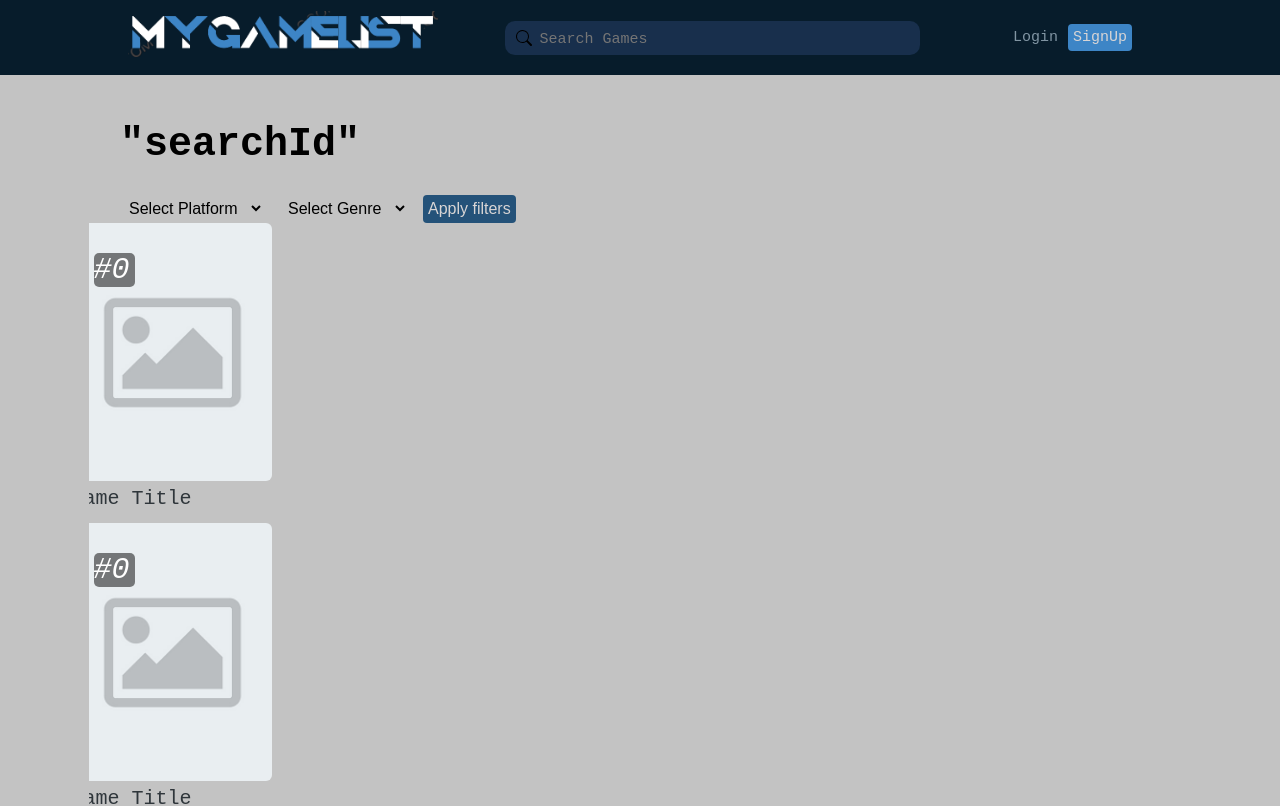
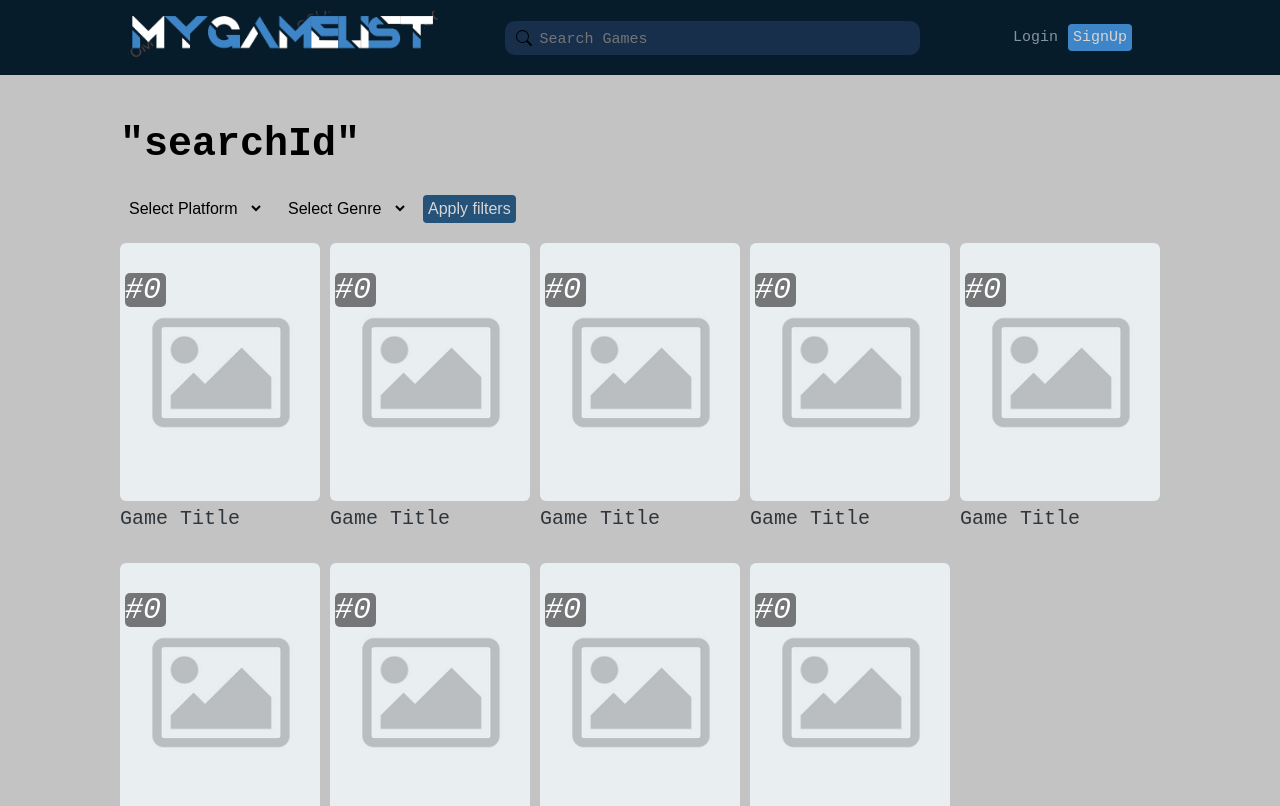
Before and after one commit to Pedro-Cat/MyGameList, a Next.js app: page /search/Popular in a window 1280 px wide. Shown: the top 806 px of the page. Built offline with nearby package versions, Linux system fonts and the light colour scheme; a web font is replaced by a local one.

Commit message:
Cards display fix

```diff
--- a/django/global.css
+++ b/django/global.css
@@ -77,3 +77,15 @@ a {
 .cardsDisplay .card p {
   display: block;
 }
+
+.cardsSearch{
+  display: grid;
+  grid-template-columns: repeat(auto-fill, minmax(200px, 1fr));
+
+  grid-gap: 10px;
+  grid-row-gap: 20px;
+  padding-top: 5px;
+
+  height: inherit;
+
+}
--- a/django/search/search.html
+++ b/django/search/search.html
@@ -20,7 +20,7 @@
 
       <input type="submit" name="submit" value="Apply filters" />
     </form>
-    <div class="cardsDisplay">
+    <div class="cardsSearch">
         <!--Cada bloco desse exibe um card-->
         <div class="card">
             <a href="/game/gameId">
--- a/pages/search/[searchId].js
+++ b/pages/search/[searchId].js
@@ -49,7 +49,7 @@ function SearchPage() {
         <input type="submit" name="submit" value="Apply filters" />
       </form>
 
-      <div className="cardsDisplay">
+      <div className='cardsSearch'>
         {/* Renderiza os cards em base nos resultados da busca */}
         <GameCard />
         <GameCard />
--- a/styles/globals.css
+++ b/styles/globals.css
@@ -23,7 +23,14 @@ a {
 }
 
 .cardsDisplay{
-  /*
+  margin-left: -31.5px;
+  margin-top: -15px;
+}
+.cardsDisplay a{
+  margin-left: -17px;
+}
+
+.cardsSearch{
   display: grid;
   grid-template-columns: repeat(auto-fill, minmax(200px, 1fr));
 
@@ -32,12 +39,7 @@ a {
   padding-top: 5px;
 
   height: inherit;
-  */
-  margin-left: -31.5px;
-  margin-top: -15px;
-}
-.cardsDisplay a{
-  margin-left: -17px;
+
 }
 
 @media (prefers-color-scheme: dark) {
```
